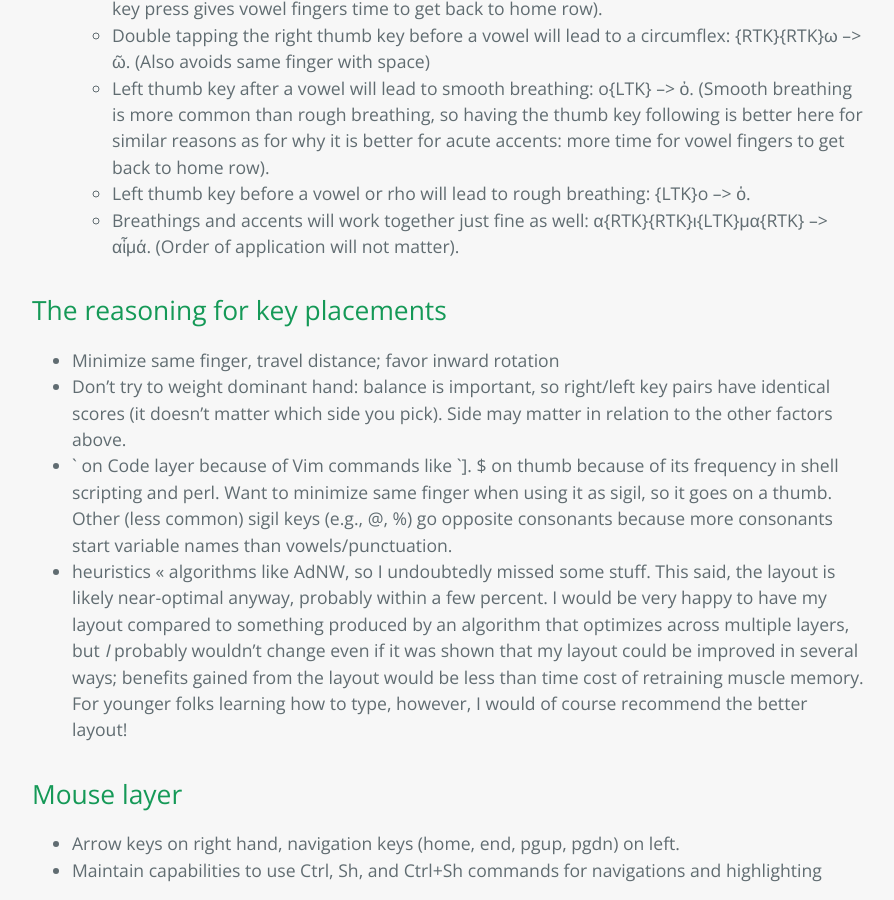
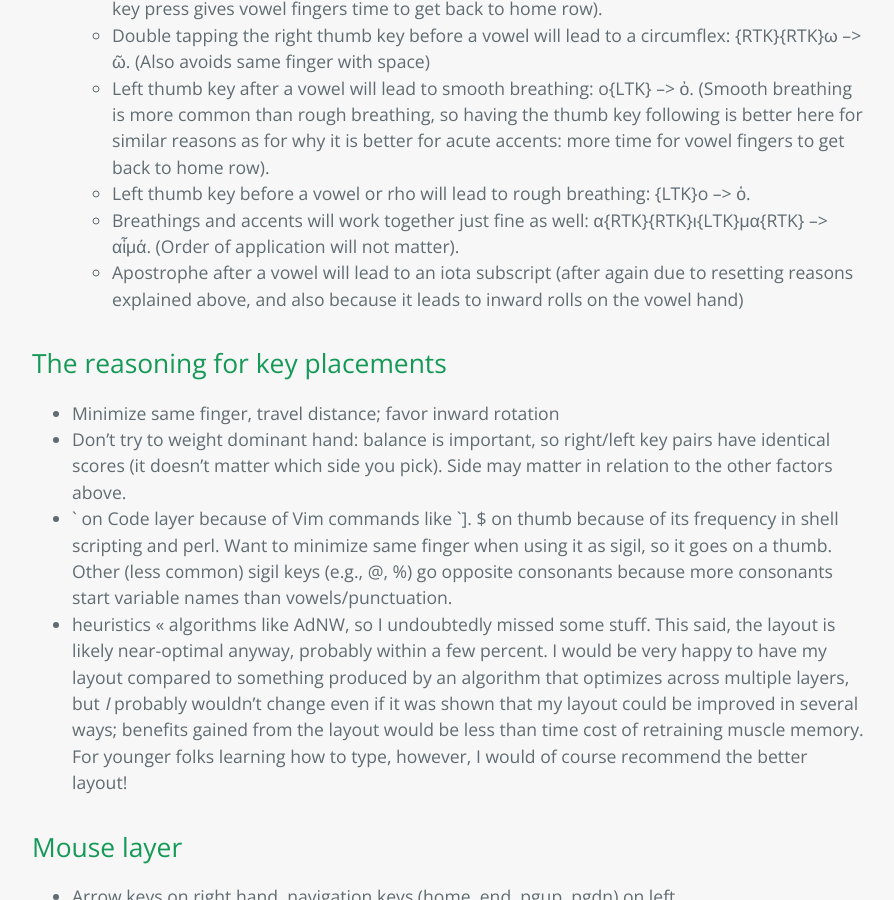
Before and after one commit to StevenTammen/StevenTammen.github.io, a Jekyll site: the page built from pages/keyboard-layouts/hieam.md, in a window 1280 px wide and 900 px high, scrolled down 1727 px. Shown: the whole window, without its empty margins (192-1086 px from the left). Built offline with Jekyll 4.4.1, drawn with Linux system fonts in a browser that asks for light colours.

Commit message:
Update hieam.md

```diff
--- a/pages/keyboard-layouts/hieam.md
+++ b/pages/keyboard-layouts/hieam.md
@@ -49,6 +49,7 @@ title: HIEAM
    - Left thumb key after a vowel will lead to smooth breathing: o{LTK} --> ὀ. (Smooth breathing is more common than rough breathing, so having the thumb key following is better here for similar reasons as for why it is better for acute accents: more time for vowel fingers to get back to home row).
    - Left thumb key before a vowel or rho will lead to rough breathing: {LTK}o --> ὁ.
    - Breathings and accents will work together just fine as well: α{RTK}{RTK}ι{LTK}μα{RTK} --> αἷμά. (Order of application will not matter).
+   - Apostrophe after a vowel will lead to an iota subscript (after again due to resetting reasons explained above, and also because it leads to inward rolls on the vowel hand)
 
 ## The reasoning for key placements
 
```
